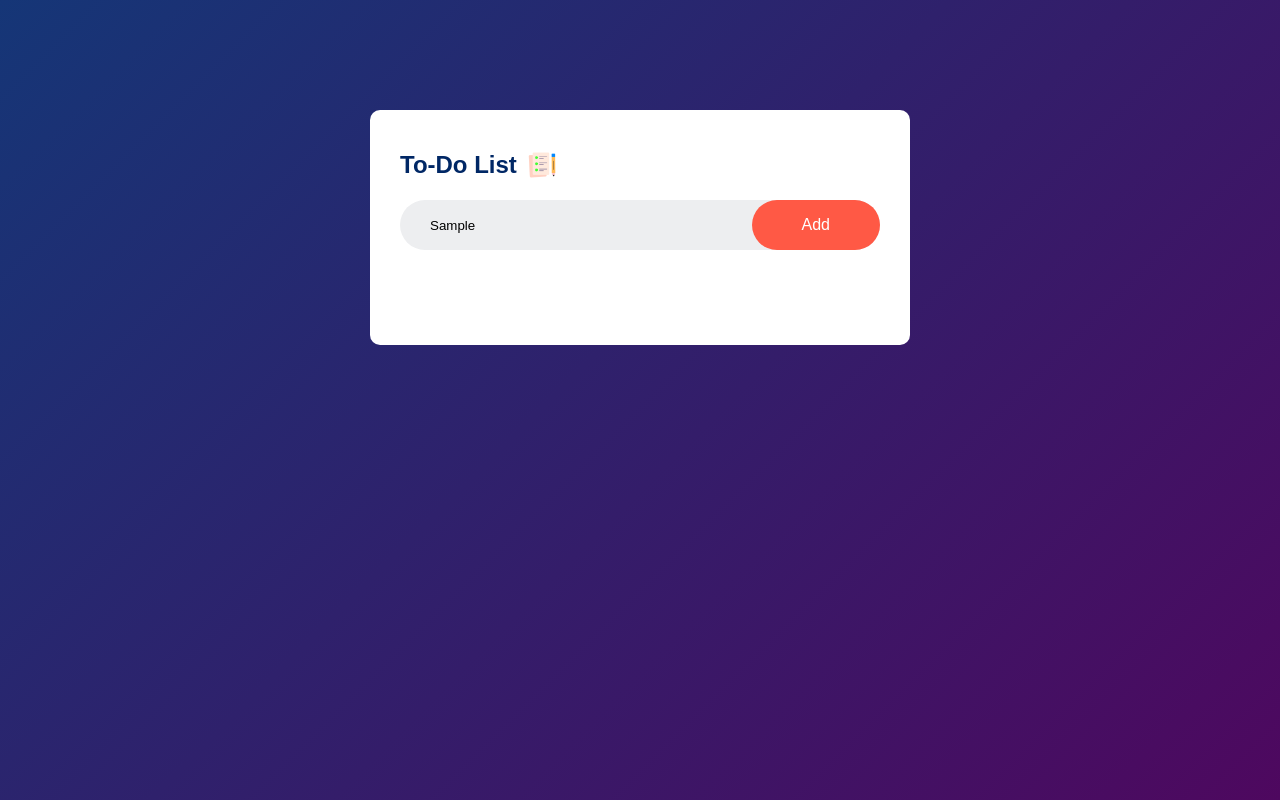
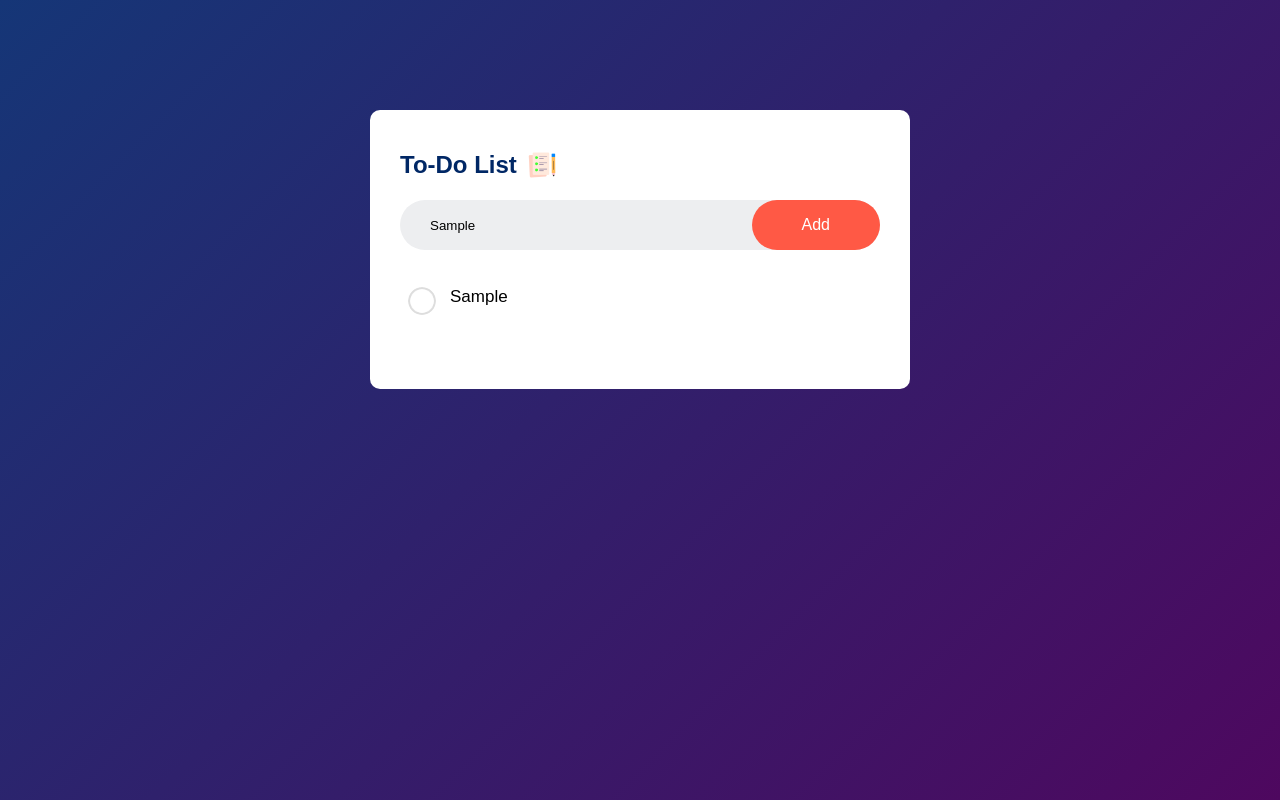
Before and after one commit to ryanvo504/to-do-app, a plain HTML site: page index.html in a window 1280 px wide. Both pictures are taken after typing "Sample" into the empty fields and a click on the button "Add". Drawn offline with Linux system fonts and the light colour scheme.

Commit message:
add items

```diff
--- a/index.html
+++ b/index.html
@@ -11,9 +11,15 @@
                 <h2>To-Do List <img src="images/icon.png"></h2>
                 <div class="row">
                     <input type="text" id ="input-box" placeholder="Add your task here">
-                    <button>Add</button>
+                    <button onclick="addTask()">Add</button>
                 </div>
+                <ul id="list-container">
+                    <!--li class="checked">Task 1</li>
+                    <li>Task 2</li>
+                    <li>Task 3</li-->
+                </ul>
             </div>
         </div>
     </body>
+    <script src="script.js"></script>
 </html>
--- /dev/null
+++ b/script.js
@@ -0,0 +1,16 @@
+const inputBox = document.getElementById("input-box");
+const listContainer = document.getElementById("list-container");
+function addTask()
+{
+    if(inputBox.value === '')
+    {
+        alert("You must write something!");
+    }
+    else
+    {
+        let li = document.createElement("li");
+        li.innerHTML = inputBox.value;
+        listContainer.appendChild(li);
+
+    }
+}
--- a/style.css
+++ b/style.css
@@ -54,3 +54,30 @@ button{
     cursor: pointer;
     border-radius: 40px;
 }
+ul li{
+    list-style: none;
+    font-size: 17px;
+    padding: 12px 8px 12px 50px;
+    user-select: none;
+    cursor: pointer;
+    position: relative;
+}
+ul li::before{
+    content: ' ';
+    position: absolute;
+    height: 28px;
+    width: 28px;
+    border-radius: 50%;
+    background-image: url(images/unchecked.png);
+    background-size: cover;
+    background-position: center;
+    top: 12px;
+    left: 8px;
+}
+ul li.checked{
+    color: #555;
+    text-decoration: line-through;
+}
+ul li.checked::before{
+    background-image: url(images/checked.png);
+}
```
